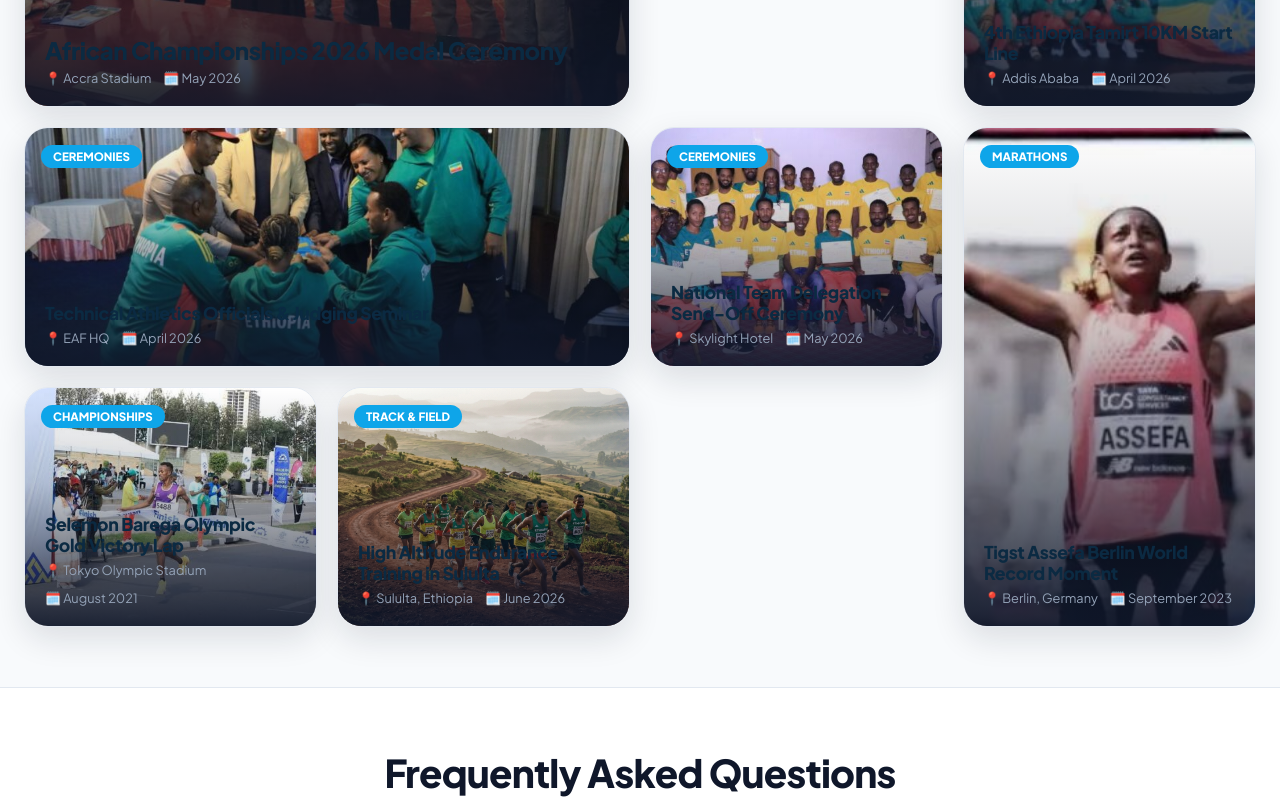
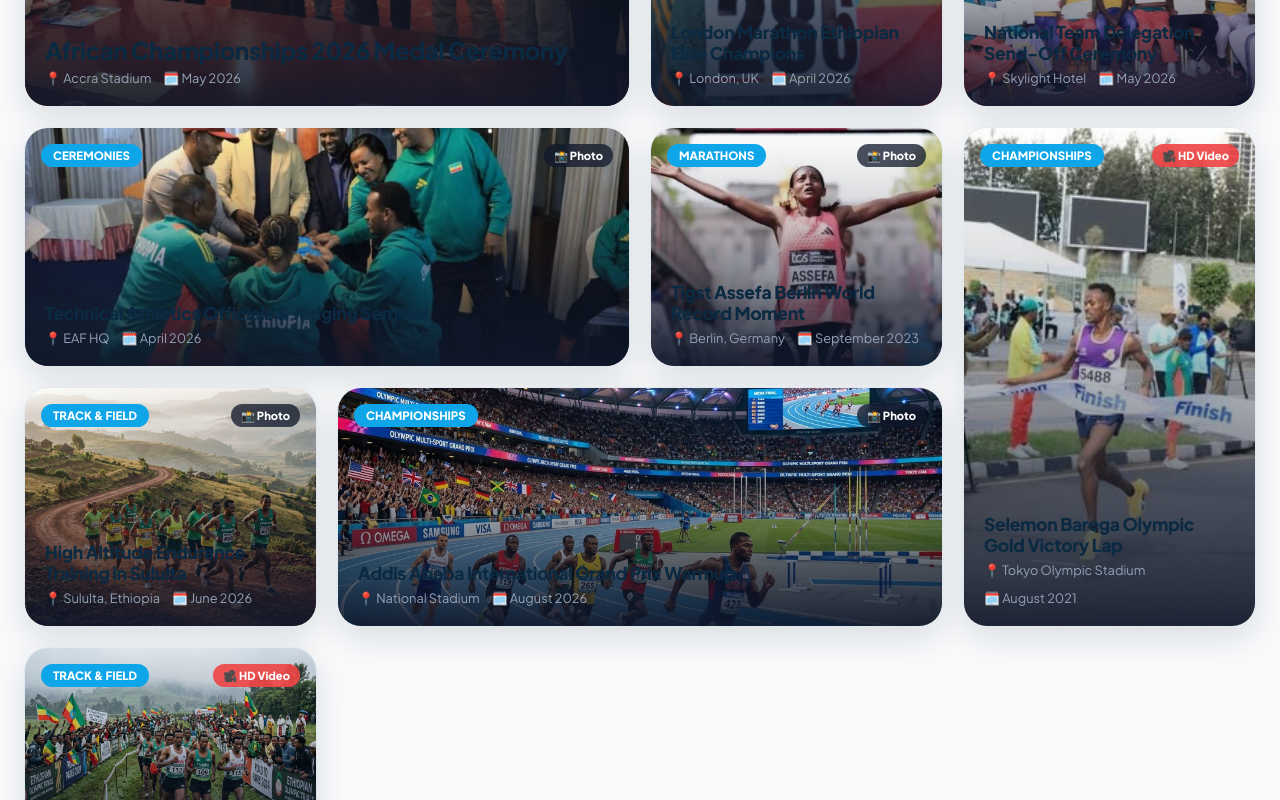
Before and after one commit to Abenetwolde/eaf_clinet, a React (Vite) app: page / in a window 1280 px wide. Shown: the part 4380-5180 px from the top of the page. Built offline with nearby package versions, Linux system fonts and the light colour scheme.

Commit message:
refactor: standardize modal layout and styling while enhancing gallery grid with media type tagging and expanded content

```diff
--- a/src/components/CompetitionDetail.jsx
+++ b/src/components/CompetitionDetail.jsx
@@ -847,8 +847,8 @@ export default function CompetitionDetail({ meet, onBack, onRegister, language =
 
       {/* ── INDIVIDUAL ATHLETE MEET REGISTRATION MODAL ── */}
       {showIndividualModal && (
-        <div className="modal-backdrop" onClick={() => { setShowIndividualModal(false); setRegistrationPass(null); setIsPendingApproval(false); }}>
-          <div className="modal-content" onClick={e => e.stopPropagation()} style={{ padding: '0', maxWidth: '1500px', width: '95vw', borderRadius: '2px', overflow: 'hidden', boxShadow: '0 32px 72px rgba(15,23,42,0.35)' }}>
+        <div className="modal-backdrop" onClick={() => { setShowIndividualModal(false); setRegistrationPass(null); setIsPendingApproval(false); }} style={{ zIndex: 9999, padding: '24px 16px', overflowY: 'auto', display: 'flex', alignItems: 'center', justifyContent: 'center' }}>
+          <div className="modal-content" onClick={e => e.stopPropagation()} style={{ padding: '0', maxWidth: '1100px', width: '95vw', maxHeight: '90vh', overflowY: 'auto', borderRadius: '24px', boxShadow: '0 32px 72px rgba(15,23,42,0.35)' }}>
 
             {/* Modal Header with Event Banner */}
             <div style={{ position: 'relative', height: '140px', background: '#0F172A' }}>
--- a/src/components/LandingPage.jsx
+++ b/src/components/LandingPage.jsx
@@ -169,14 +169,16 @@ const ATHLETES = [
 ];
 
 const GALLERY_IMAGES = [
-  { id: 1, title: 'African Championships 2026 Medal Ceremony', category: 'Championships', img: '/images/d1.jpg', location: 'Accra Stadium', date: 'May 2026' },
-  { id: 2, title: 'London Marathon Ethiopian Elite Champions', category: 'Marathons', img: '/images/d2.jpeg', location: 'London, UK', date: 'April 2026' },
-  { id: 3, title: '4th Ethiopia Tamirt 10KM Start Line', category: 'Track & Field', img: '/images/d3.jpeg', location: 'Addis Ababa', date: 'April 2026' },
-  { id: 4, title: 'Technical Athletics Officials & Judging Seminar', category: 'Ceremonies', img: '/images/d4.jpg', location: 'EAF HQ', date: 'April 2026' },
-  { id: 5, title: 'National Team Delegation Send-Off Ceremony', category: 'Ceremonies', img: '/images/d5.jpg', location: 'Skylight Hotel', date: 'May 2026' },
-  { id: 6, title: 'Tigst Assefa Berlin World Record Moment', category: 'Marathons', img: '/images/a1.jpg', location: 'Berlin, Germany', date: 'September 2023' },
-  { id: 7, title: 'Selemon Barega Olympic Gold Victory Lap', category: 'Championships', img: '/images/a2.jpg', location: 'Tokyo Olympic Stadium', date: 'August 2021' },
-  { id: 8, title: 'High Altitude Endurance Training in Sululta', category: 'Track & Field', img: '/images/runners_training.png', location: 'Sululta, Ethiopia', date: 'June 2026' },
+  { id: 1, title: 'African Championships 2026 Medal Ceremony', category: 'Championships', img: '/images/d1.jpg', location: 'Accra Stadium', date: 'May 2026', type: 'PHOTO' },
+  { id: 2, title: 'London Marathon Ethiopian Elite Champions', category: 'Marathons', img: '/images/d2.jpeg', location: 'London, UK', date: 'April 2026', type: 'VIDEO' },
+  { id: 3, title: '4th Ethiopia Tamirt 10KM Start Line', category: 'Track & Field', img: '/images/d3.jpeg', location: 'Addis Ababa', date: 'April 2026', type: 'PHOTO' },
+  { id: 4, title: 'Technical Athletics Officials & Judging Seminar', category: 'Ceremonies', img: '/images/d4.jpg', location: 'EAF HQ', date: 'April 2026', type: 'PHOTO' },
+  { id: 5, title: 'National Team Delegation Send-Off Ceremony', category: 'Ceremonies', img: '/images/d5.jpg', location: 'Skylight Hotel', date: 'May 2026', type: 'VIDEO' },
+  { id: 6, title: 'Tigst Assefa Berlin World Record Moment', category: 'Marathons', img: '/images/a1.jpg', location: 'Berlin, Germany', date: 'September 2023', type: 'PHOTO' },
+  { id: 7, title: 'Selemon Barega Olympic Gold Victory Lap', category: 'Championships', img: '/images/a2.jpg', location: 'Tokyo Olympic Stadium', date: 'August 2021', type: 'VIDEO' },
+  { id: 8, title: 'High Altitude Endurance Training in Sululta', category: 'Track & Field', img: '/images/runners_training.png', location: 'Sululta, Ethiopia', date: 'June 2026', type: 'PHOTO' },
+  { id: 9, title: 'Addis Ababa International Grand Prix Warmup', category: 'Championships', img: '/images/banner_grand_prix.png', location: 'National Stadium', date: 'August 2026', type: 'PHOTO' },
+  { id: 10, title: 'Jan Meda National Cross-Country Olympic Trials', category: 'Track & Field', img: '/images/banner_jan_meda.png', location: 'Jan Meda Course', date: 'October 2026', type: 'VIDEO' }
 ];
 
 const STRUCTURE_ITEMS = [
@@ -1147,21 +1149,22 @@ export default function LandingPage({ onSelectRole, onRegister, language = 'en',
               </p>
             </div>
 
-            {/* Asymmetric Mosaic Grid Layout Collection */}
+            {/* Asymmetric Dense Mosaic Grid Layout Collection */}
             <div style={{
               display: 'grid',
-              gridTemplateColumns: 'repeat(auto-fit, minmax(280px, 1fr))',
+              gridTemplateColumns: 'repeat(auto-fill, minmax(280px, 1fr))',
               gridAutoRows: '240px',
+              gridAutoFlow: 'dense',
               gap: '20px'
             }}>
               {GALLERY_IMAGES.map((item, idx) => {
                 const isHero = idx === 0;
-                const isTall = idx === 2 || idx === 5;
-                const isWide = idx === 3;
+                const isTall = idx === 1 || idx === 6;
+                const isWide = idx === 3 || idx === 8;
                 return (
                   <div
                     key={item.id}
-                    className="hover-lift"
+                    className="hover-lift media-grid-card"
                     onClick={() => setActiveLightboxImg(item)}
                     style={{
                       position: 'relative',
@@ -1172,20 +1175,34 @@ export default function LandingPage({ onSelectRole, onRegister, language = 'en',
                       cursor: 'pointer',
                       boxShadow: '0 12px 32px rgba(15, 23, 42, 0.12)',
                       border: '1px solid #E2E8F0',
-                      minHeight: isTall ? '480px' : isHero ? '480px' : '240px'
+                      minHeight: isTall || isHero ? '480px' : '240px'
                     }}
                   >
                     <img
                       src={item.img}
                       alt={item.title}
-                      style={{ width: '100%', height: '100%', objectFit: 'cover' }}
+                      className="media-card-img"
+                      style={{ width: '100%', height: '100%', objectFit: 'cover', transition: 'transform 0.4s ease' }}
                     />
                     <div style={{ position: 'absolute', inset: 0, background: 'linear-gradient(to top, rgba(15,23,42,0.92) 0%, rgba(15,23,42,0.2) 60%, transparent 100%)' }} />
-                    <div style={{ position: 'absolute', top: 16, left: 16, zIndex: 2 }}>
+
+                    {/* Top Badges */}
+                    <div style={{ position: 'absolute', top: 16, left: 16, right: 16, zIndex: 2, display: 'flex', justifyContent: 'space-between', alignItems: 'center' }}>
                       <span style={{ background: '#0EA5E9', color: '#FFF', padding: '4px 12px', borderRadius: '14px', fontSize: '0.72rem', fontWeight: 800, textTransform: 'uppercase' }}>
                         {item.category}
                       </span>
+                      {item.type === 'VIDEO' ? (
+                        <span style={{ background: 'rgba(239, 68, 68, 0.9)', color: '#FFF', padding: '4px 10px', borderRadius: '14px', fontSize: '0.7rem', fontWeight: 800, display: 'inline-flex', alignItems: 'center', gap: '4px' }}>
+                          🎥 HD Video
+                        </span>
+                      ) : (
+                        <span style={{ background: 'rgba(15, 23, 42, 0.75)', backdropFilter: 'blur(4px)', color: '#FFF', padding: '4px 10px', borderRadius: '14px', fontSize: '0.7rem', fontWeight: 800, display: 'inline-flex', alignItems: 'center', gap: '4px' }}>
+                          📸 Photo
+                        </span>
+                      )}
                     </div>
+
+                    {/* Bottom Content */}
                     <div style={{ position: 'absolute', bottom: 20, left: 20, right: 20, color: '#FFF', zIndex: 2 }}>
                       <h4 style={{ fontSize: isHero ? '1.5rem' : '1.1rem', fontWeight: 900, lineHeight: 1.2, marginBottom: '6px' }}>{item.title}</h4>
                       <div style={{ fontSize: '0.8rem', color: '#94A3B8', display: 'flex', gap: '12px', flexWrap: 'wrap' }}>
--- a/src/components/RegistrationModal.jsx
+++ b/src/components/RegistrationModal.jsx
@@ -895,15 +895,17 @@ export default function RegistrationModal({ role, onClose, onRegisterSuccess })
   };
 
   return (
-    <div className="modal-backdrop" onClick={onClose} style={{ zIndex: 9999, padding: '32px 16px' }}>
+    <div className="modal-backdrop" onClick={onClose} style={{ zIndex: 9999, padding: '24px 16px', overflowY: 'auto', display: 'flex', alignItems: 'center', justifyContent: 'center' }}>
       <div
         className="modal-content"
         onClick={e => e.stopPropagation()}
         style={{
           padding: '44px 48px',
-          maxWidth: '1220px',
+          maxWidth: '1100px',
           width: '95vw',
-          margin: '20px auto',
+          maxHeight: '90vh',
+          overflowY: 'auto',
+          margin: 'auto',
           borderRadius: '24px',
           boxShadow: '0 32px 64px rgba(15, 23, 42, 0.25)',
           border: '1px solid #E2E8F0'
```
